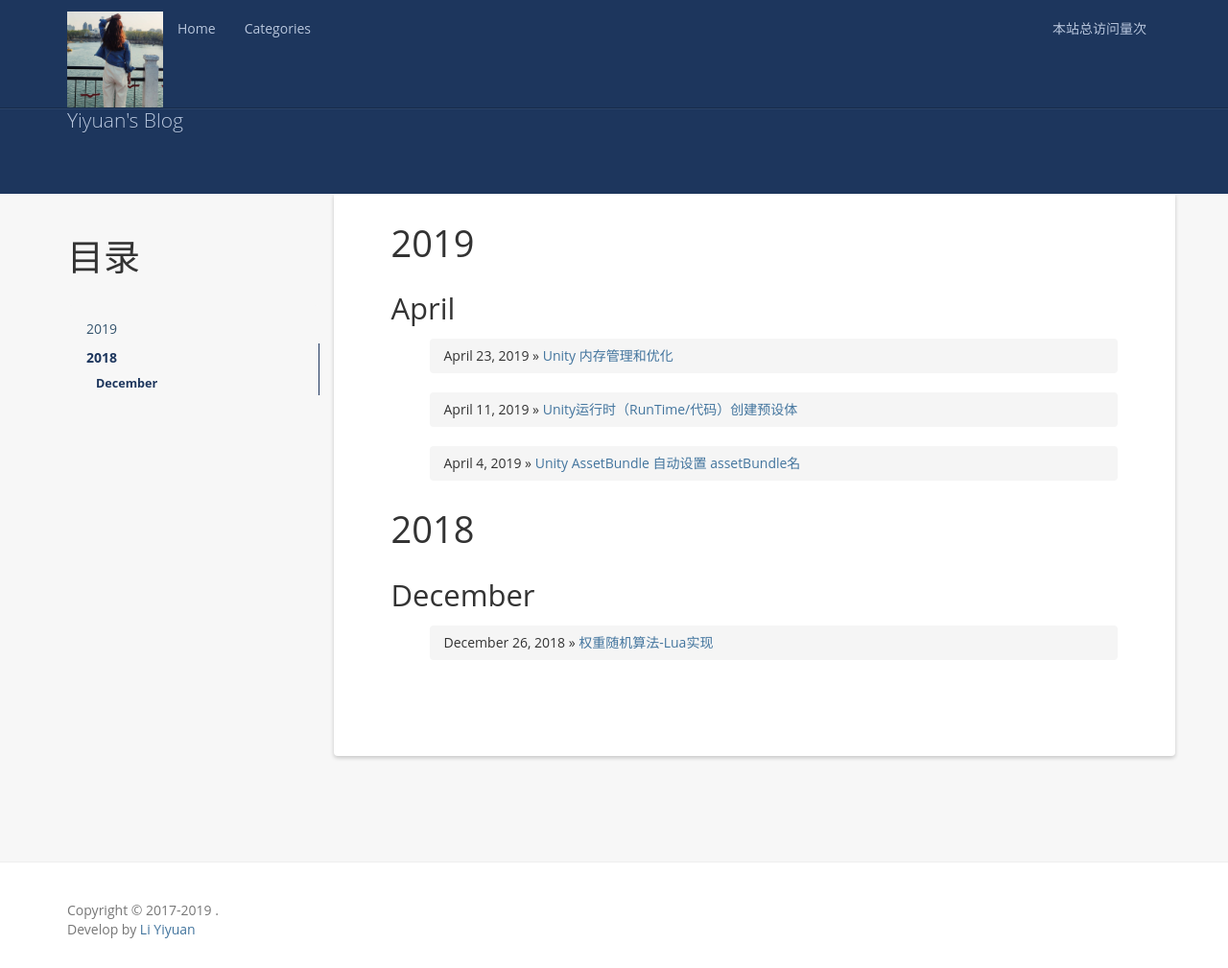
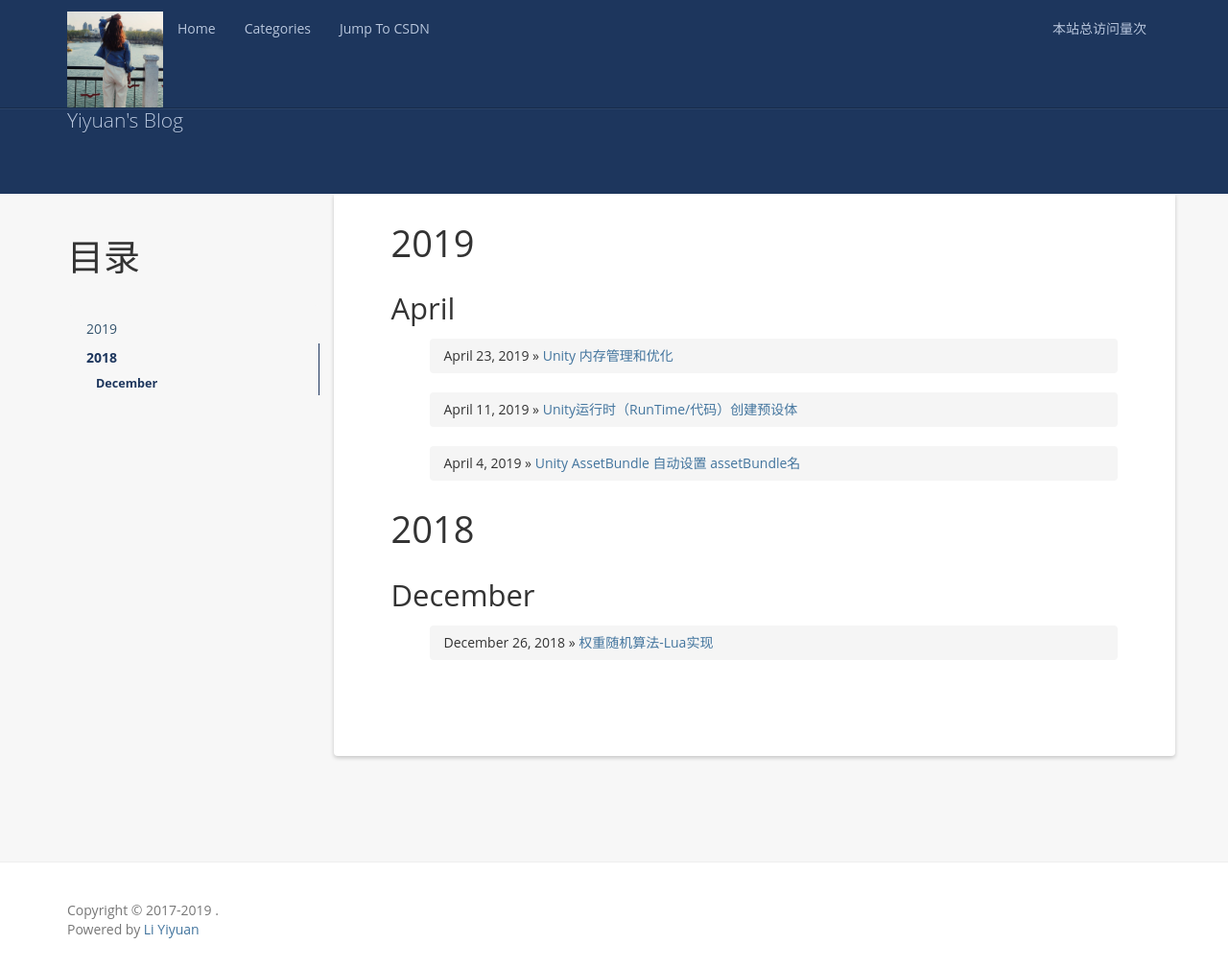
Before and after one commit to yiyuan1130/yiyuan1130.github.io, a Jekyll site: the page built from index.html, in a window 1280 px wide and 1009 px high. Shown: the whole window at 96% size. Built offline with Jekyll 4.4.1, drawn with Linux system fonts in a browser that asks for light colours; nearby versions of some CDN libraries; a script that is not in the unit is left out; comment, search, counter and statistics services are not loaded.

Commit message:
add jump to csdn

```diff
--- a/_includes/footer.html
+++ b/_includes/footer.html
@@ -1,7 +1,7 @@
 <footer class="footer" role="contentinfo">
 	<div class="container">
 		<p class="copyright">Copyright &copy; 2017-{{ site.time | date: '%Y' }} <a href="{{site.resume_site}}"></a>.</p>
-		<p>Develop by <a href="https://github.com/yiyuan1130">Li Yiyuan</a></p>
+		<p>Powered by <a href="https://github.com/yiyuan1130">Li Yiyuan</a></p>
 	</div>
 </footer>
 
--- a/_includes/header.html
+++ b/_includes/header.html
@@ -18,9 +18,10 @@
         <li>
           <a href="{{ '/categories/' | prepend: site.baseurl }}">Categories</a>
         </li>
-        <!-- <li>
-          <a href="{{ '/tag' | prepend: site.baseurl }}">balbala</a>
-        </li> -->
+        <li>
+          <a href="https://github.com/yiyuan1130">Jump To CSDN</a>
+          <!-- <a href="{{ '/tag' | prepend: site.baseurl }}">Jump To CSDN</a> -->
+        </li>
       </ul>
       <ul class="nav navbar-nav navbar-right">
         <li>
```
